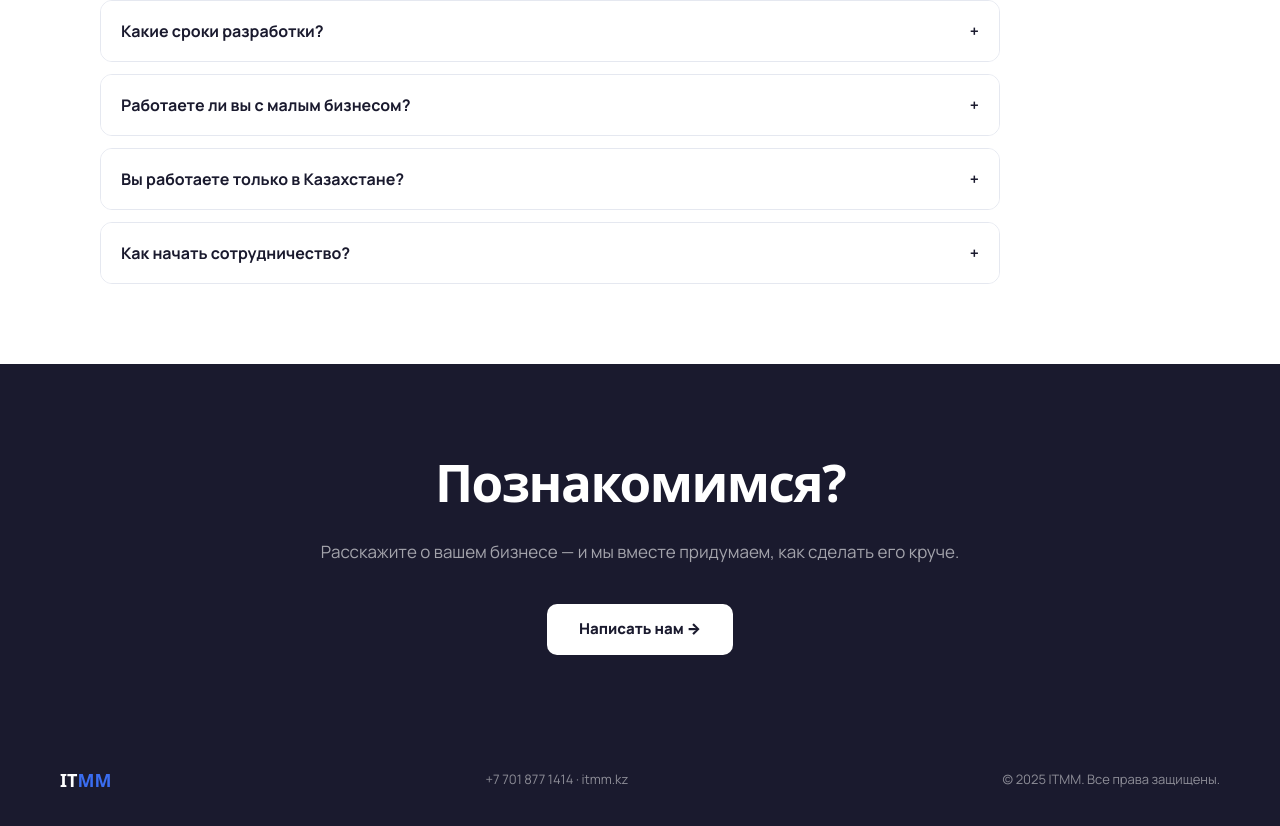
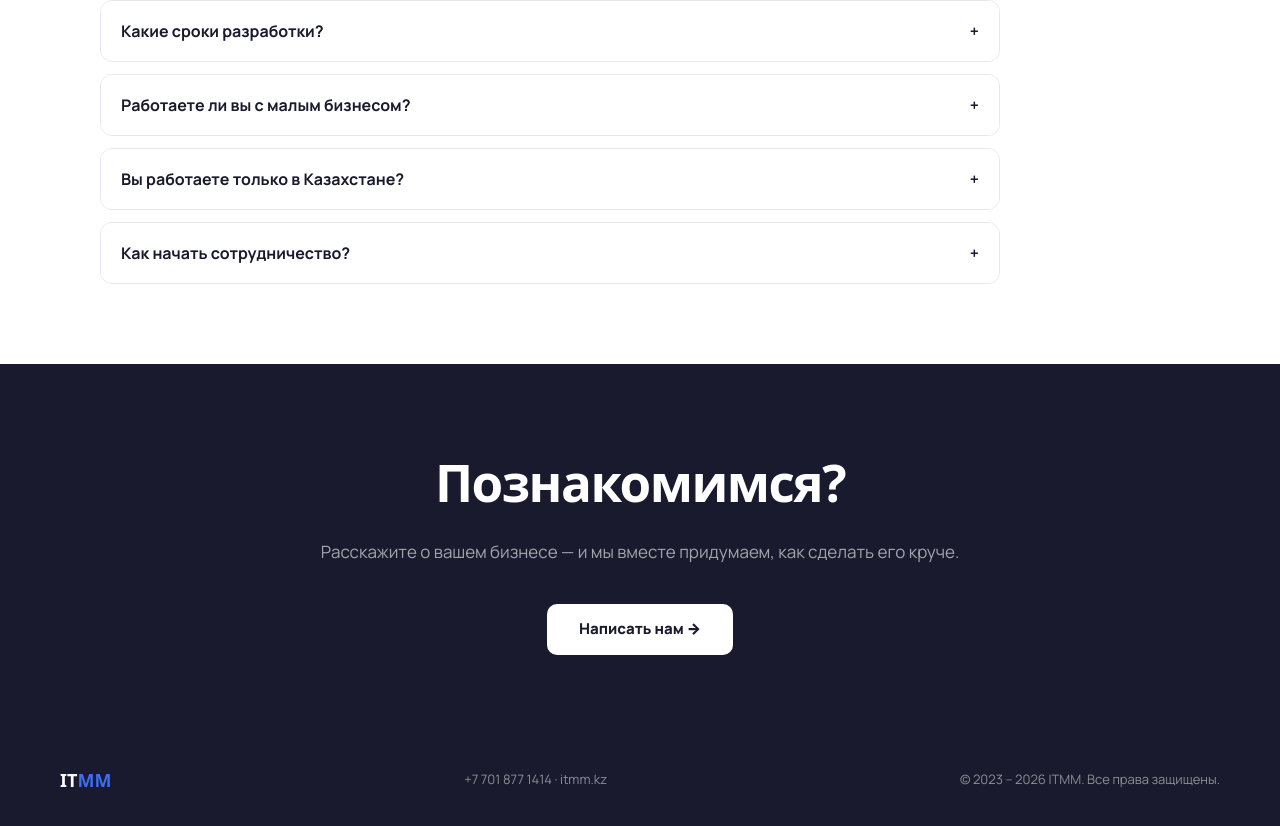
Before and after one commit to batyrhanerekinov001-boop/itmm, a React (Vite) app: page / in a window 1280 px wide. Shown: the part 5261-6087 px from the top of the page. Built offline with nearby package versions, Linux system fonts and the light colour scheme; a web font is replaced by a local one.

Commit message:
исправил год в футере

```diff
--- a/src/i18n/translations.ts
+++ b/src/i18n/translations.ts
@@ -150,7 +150,7 @@ export const translations: Record<Lang, Translations> = {
       openMenu: "Открыть меню",
       closeMenu: "Закрыть меню",
     },
-    footer: { rights: "© 2025 ITMM. Все права защищены." },
+    footer: { rights: "© 2023 – 2026 ITMM. Все права защищены." },
     home: {
       hero: {
         eyebrow: "🇰🇿 Казахстанская IT-компания",
@@ -564,7 +564,7 @@ translations.KZ = {
     openMenu: "Мәзірді ашу",
     closeMenu: "Мәзірді жабу",
   },
-  footer: { rights: "© 2025 ITMM. Барлық құқықтар қорғалған." },
+  footer: { rights: "© 2023 – 2026 ITMM. Барлық құқықтар қорғалған." },
   home: {
     ...translations.RU.home,
     hero: {
@@ -981,7 +981,7 @@ translations.EN = {
     openMenu: "Open menu",
     closeMenu: "Close menu",
   },
-  footer: { rights: "© 2025 ITMM. All rights reserved." },
+  footer: { rights: "© 2023 – 2026 ITMM. All rights reserved." },
   home: {
     ...translations.RU.home,
     hero: {
```
